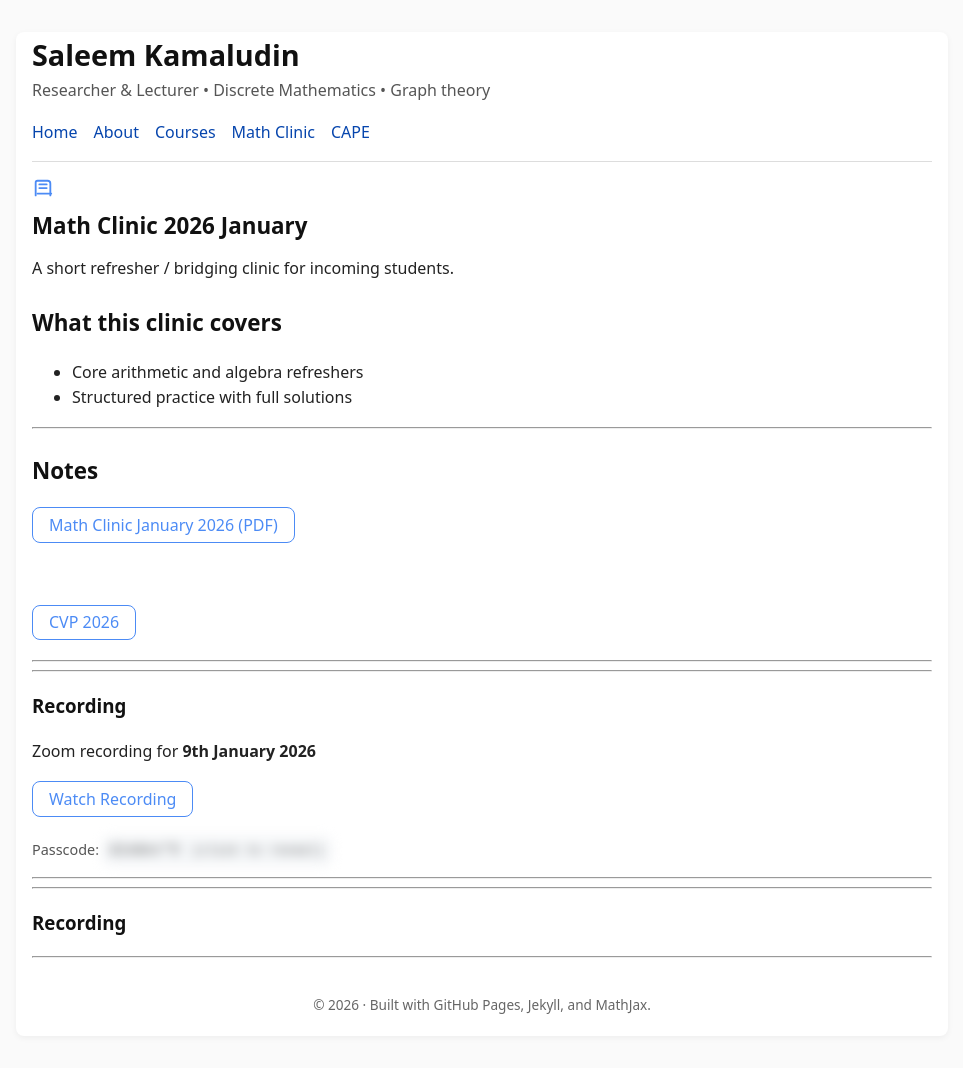
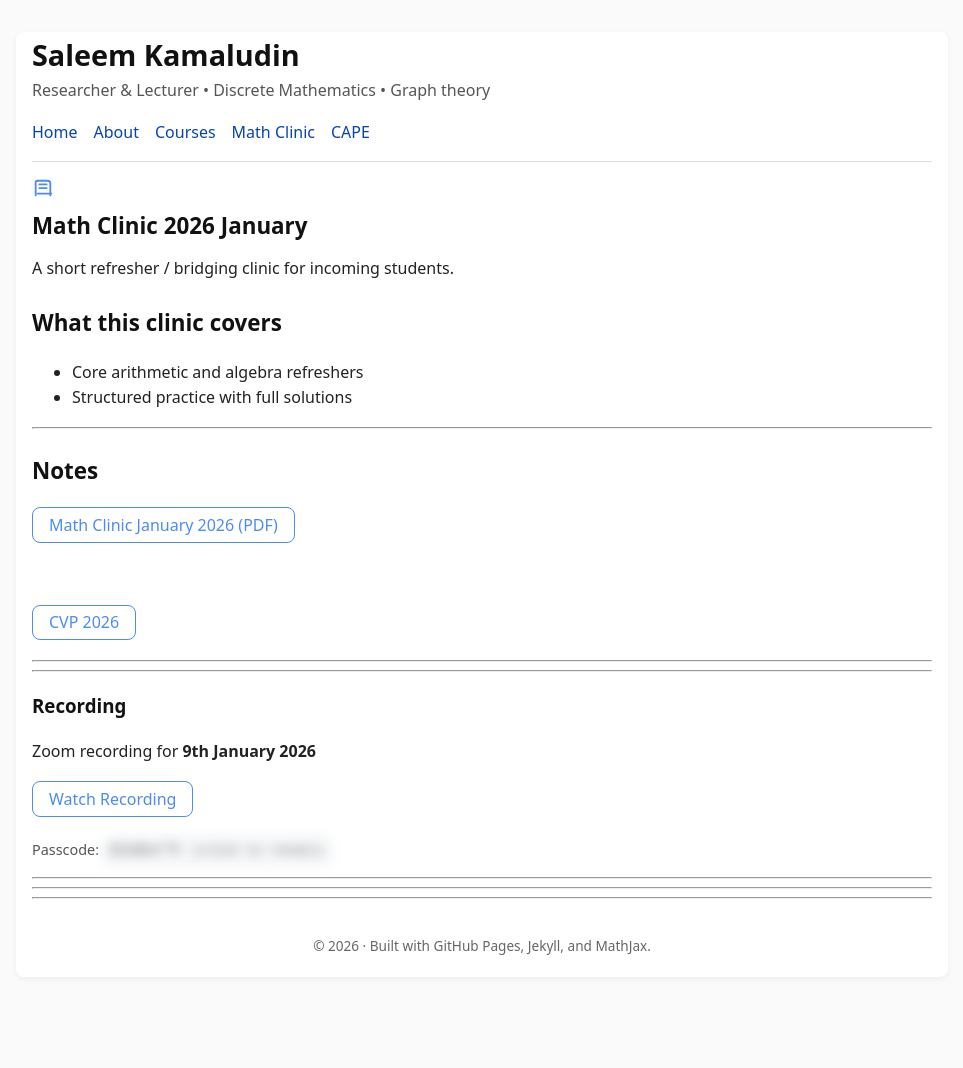
Before and after one commit to SaleemKamaludin/SaleemKamaludin.github.io, a Jekyll site: the page built from courses/math-clinic-2026/index.md, in a window 1280 px wide. Shown: the whole page, without its empty margins (158-1121 px from the left). Built offline with Jekyll 4.4.1, drawn with Linux system fonts in a browser that asks for light colours; after the commit the page ends 1009 px from its top, so only the background shows below that.

Commit message:
Remove empty Recording section from index.md

```diff
--- a/courses/math-clinic-2026/index.md
+++ b/courses/math-clinic-2026/index.md
@@ -183,5 +183,3 @@ permalink: /courses/math-clinic-2026/
 
 ---
 <hr class="soft" />
-
-<h3>Recording</h3>
```
